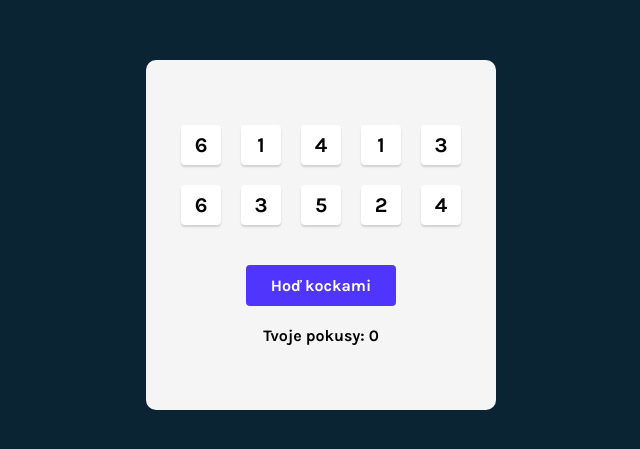
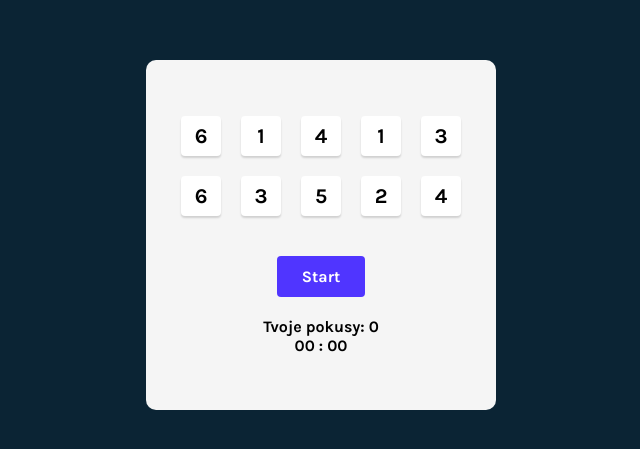
Before and after one commit to IvanGadus/Tenzis, a React (Create React App) app: page / in a window 1280 px wide. Shown: the part 165-614 px from the top of the page, without its empty margins (319-959 px from the left). Built offline with nearby package versions, Linux system fonts and the light colour scheme.

Commit message:
netusim co

```diff
--- a/src/App.js
+++ b/src/App.js
@@ -9,7 +9,8 @@ export default function App() {
   const [dice, setDice] = useState(allNewNumbers())
   const [tenzis, setTenzis] = useState(false)
   const [attempts, setAttempts] = useState(0)
-  const [playTime, setPlayTime] = useState(0)
+  const [playTime, setPlayTime] = useState({ms:0, s:0,m:0})
+  const [myInterval, setMyInterval] = useState(0)
 
   useEffect(()=>{
     const value = dice[0].value
@@ -46,7 +47,9 @@ export default function App() {
   }
 
 
+
   function rollDice(){
+
     if(!tenzis){
       setAttempts(prevAtempt => prevAtempt+1)
       setDice((prevDice)=>{
@@ -70,6 +73,8 @@ export default function App() {
   const generateDice = dice.map((die) => {
     return(
       <Die
+      tenzis={tenzis}
+      myInterval={myInterval}
       value={die.value}
       key={die.id}
       id={die.id}
@@ -79,17 +84,42 @@ export default function App() {
     )
   })
 
+  let updateMS = playTime.ms, updateS = playTime.s, updateM = playTime.m
+
+  function run() {
+    if(updateS === 60){
+      updateM ++
+      updateS = 0
+    }
+    if(updateMS === 100){
+      updateS ++
+      updateMS = 0
+    }
+    updateMS = updateMS + 10
+    return setPlayTime({ms:updateMS, s:updateS, m:updateM})
+  }
+
+  if(tenzis){
+    stopStopWatch()
+  }
+
+  function startStopWatch(){
+    setMyInterval(setInterval(run,100))
+  }
+  function stopStopWatch(){
+    clearInterval(myInterval)
+  }
 
   return (
     <div className="App">
     {tenzis && <Confetti />}
       <main>
-
         <div className="diceContainer">
           {generateDice}
         </div>
-        <button onClick={rollDice} className='rollBtn'>{!tenzis ? "Hoď kockami" : "Reštartovať hru"}</button>
+        {myInterval === 0 ? <button className='rollBtn' onClick={startStopWatch}>Start</button> : <button onClick={rollDice} className='rollBtn'>{!tenzis ? "Hoď kockami" : "Reštartovať hru"}</button>}
         <p>Tvoje pokusy: <strong>{attempts}</strong></p>
+        <p>{playTime.s < 10 && "0"}{playTime.s} : {playTime.ms < 10 && "0"}{playTime.ms === 100 ? "00" : playTime.ms}</p>
       </main>
     </div>
   );
--- a/src/components/Die.js
+++ b/src/components/Die.js
@@ -2,7 +2,8 @@ import React from 'react'
 
 export default function Die(props) {
     const style = {
-        backgroundColor: props.isHeld ? "#59E391" : "#FFFFFF"
+        backgroundColor: props.isHeld ? "#59E391" : "#FFFFFF",
+        pointerEvents: (props.myInterval === 0 || props.tenzis ) ? "none" : "auto",
     }
   return (
     <button style={style} onClick={()=>props.holdDice(props.id)} className='dieBtn'>{props.value}</button>
```
